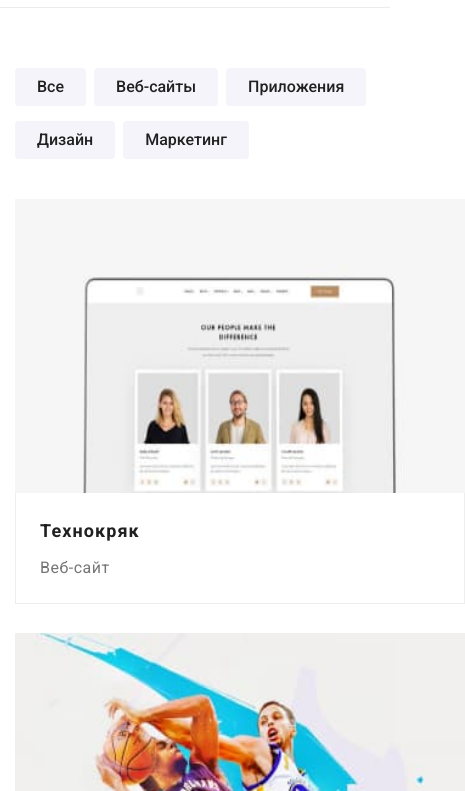
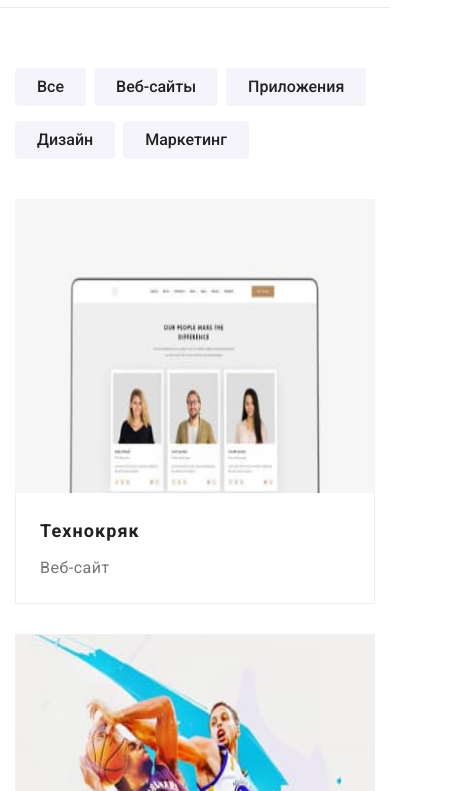
Before and after one commit to vnuch0k/goit-markup-hw-08, a plain HTML site: page portfolio.html in a window 390 px wide. Shown: the part 53-844 px from the top of the page, 465 px wide, since content can reach past the window. Drawn offline with nearby package versions, Linux system fonts and the light colour scheme.

Commit message:
Ширина и высота карточек

```diff
--- a/sass/components/_second-page-examples.scss
+++ b/sass/components/_second-page-examples.scss
@@ -93,8 +93,8 @@
   /* card */
 
   .card {
-    width: 450px;
-    height: 404px;
+    width: 100%;
+    height: 100%;
 
     &:not(:last-child) {
       margin-bottom: 30px;
```
Also changed, not shown: css/main.css, css/main.min.css, 3 other files.
